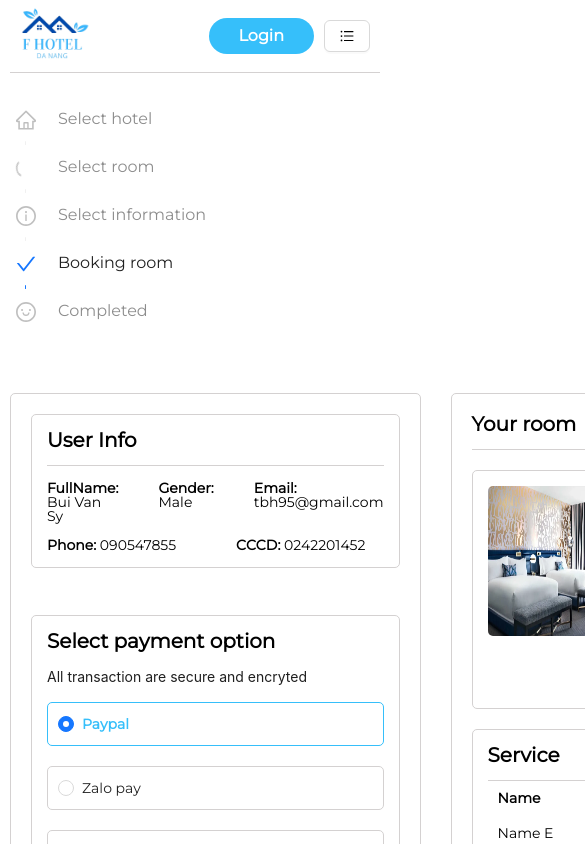
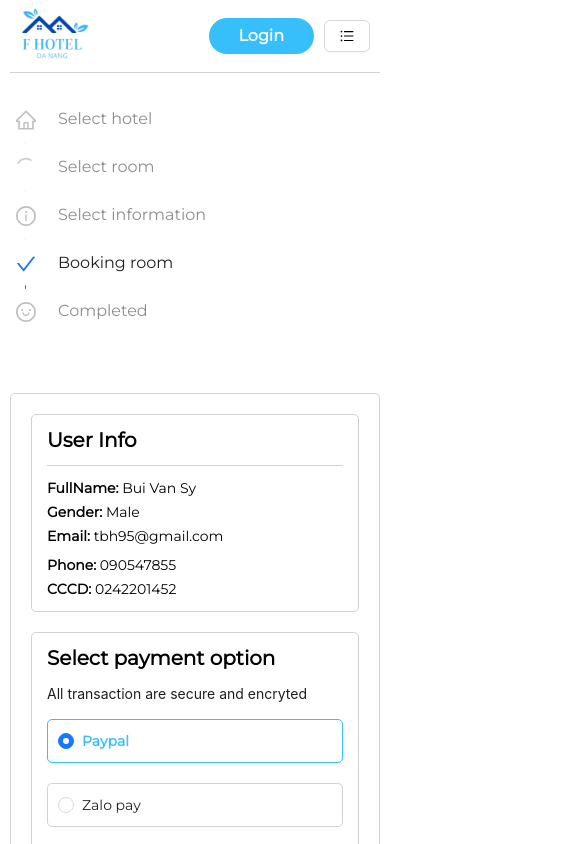
Before and after one commit to HoangTB/Mock_FE, a React (Create React App) app: page /booking/1 in a window 390 px wide. Shown: the top 844 px of the page, 585 px wide, since content can reach past the window. Built offline with nearby package versions, Linux system fonts and the light colour scheme.

Commit message:
update css

```diff
--- a/src/pages/payment/Payment.module.css
+++ b/src/pages/payment/Payment.module.css
@@ -176,3 +176,16 @@
 .totalPrice {
   font-weight: bold;
 }
+
+@media(max-width:1054px){
+  .form {
+    flex-direction: column;
+  }
+}
+
+@media(max-width:428px) {
+  .formLeftTop > ul > div:nth-child(1), .formLeftTop>ul>div:nth-child(2) {
+    flex-direction: column;
+    gap: 10px;
+  }
+}
```
